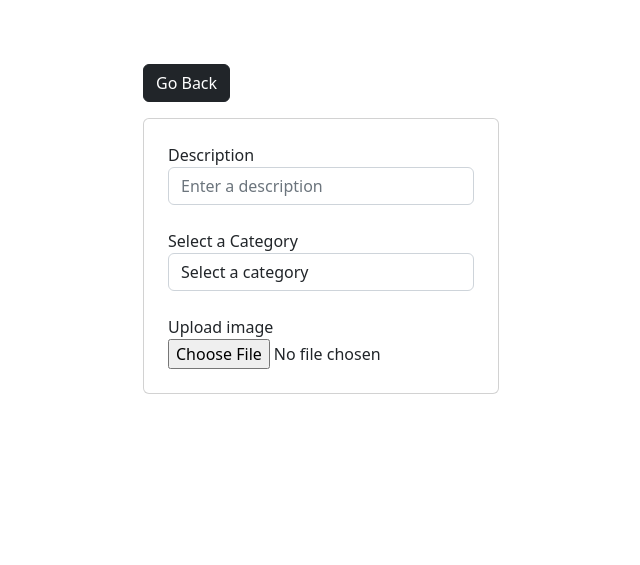
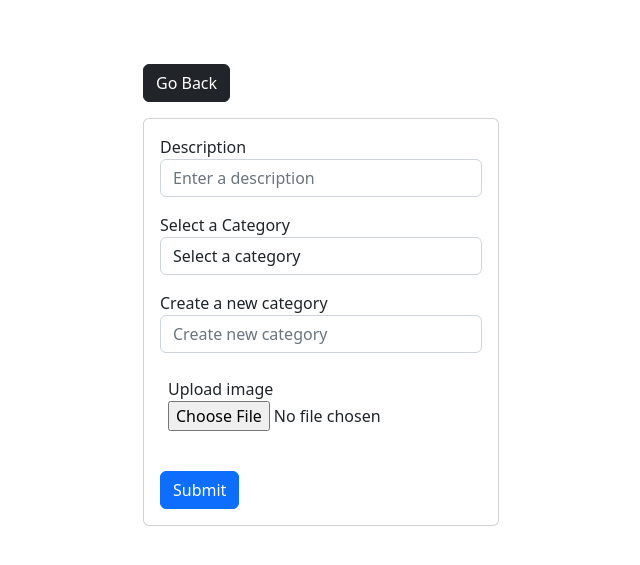
Before and after one commit to catekui/photogallery, a Django app: page /add/ in a window 1280 px wide. Shown: the top 565 px of the page, without its empty margins (319-959 px from the left). Run offline with Django 4.2, Linux system fonts and the light colour scheme.

Commit message:
linking the categories

```diff
--- a/photos/templates/photos/add.html
+++ b/photos/templates/photos/add.html
@@ -18,28 +18,40 @@
 
                 <a href='' class="btn btn-dark my-3">Go Back</a>
                 <div class="card">
-                    <form action="">
 
-                        <div class="form-group m-4">
+                    <form action="" method="POST"  enctype="multipart/form-data">
+
+                        {% csrf_token%}
+
+                        <div class="form-group m-3">
                             <label>Description</label>
-                            <input type="text" name="description" placeholder="Enter a description" class="form-control">
+                            <input required type="text" name="description" placeholder="Enter a description" class="form-control">
 
                         </div>
-                        <div class="form-group m-4">
+                        <div class="form-group m-3">
                             <label>Select a Category</label>
                             <select  name ="category" class="form-control">
                                 <option value="none">Select a category</option>
                                 {% for category in categories %}
                                     <option value="{{ category.id }}">{{category.name }}</option>
-                                {% endfor  %}
+                                {% endfor %}
                             </select>
+                        </div>
+
+                        <div class="form-group m-3">
+                            <label>Create a new category</label>
+                            <input type="text" name="category_new" placeholder="Create new category"
+                            class="form-control">
+                        </div>
+
+
+                        <div class="form-group m-4">
+                            <label>Upload image</label>
+                            <input required type="file" name="image" class="form-control-file">
 
                         </div>
-                        <div class="form-group m-4">
-                            <label>Upload image</label>
-                            <input type="file" name="image" class="form-control-file">
+                        <button type="submit" class="btn btn-primary m-3">Submit</button>
 
-                        </div>
 
                     </form>
                 </div>
--- a/photos/views.py
+++ b/photos/views.py
@@ -1,4 +1,4 @@
-from django.shortcuts import render
+from django.shortcuts import render, redirect
 from django.http  import HttpResponse
 from .models import Category, Photo
 
@@ -12,6 +12,13 @@ def index(request):
     return render(request,'photos/index.html')
 
 def gallery(request):
+    category = request.GET.get('category')
+    if category == None:
+        photos = Photo.objects.all()
+    else:
+        photos = Photo.objects.filter(category__name=category)
+
+
     categories = Category.objects.all()
     photos = Photo.objects.all()
 
@@ -27,6 +34,25 @@ def viewPhoto(request, pk):
 
 def addPhoto(request):
     categories = Category.objects.all()
+    if request.method == 'POST':
+        data = request.POST
+        images = request.FILES.get('images')
+
+        print('data:', data)
+        print('images:', images)
+
+        if data['category'] != 'none':
+            category = Category.objects.get(id=data['category'])
+        elif data['category_new'] != '':
+            category, created = Category.objects.get_or_create(name=data['category_new'])
+        else:
+            category = None
+
+            photo = Photo.objects.create(
+                category=category,
+                description=data['description'],
+                image=image
+            )
+            return redirect('gallery')
     context = {'categories': categories}
-
     return render(request,'photos/add.html')
```
Also changed, not shown: photos/templates/photos/gallery.html (+6 -2 lines), static/images/rabbit.jpg (added).
